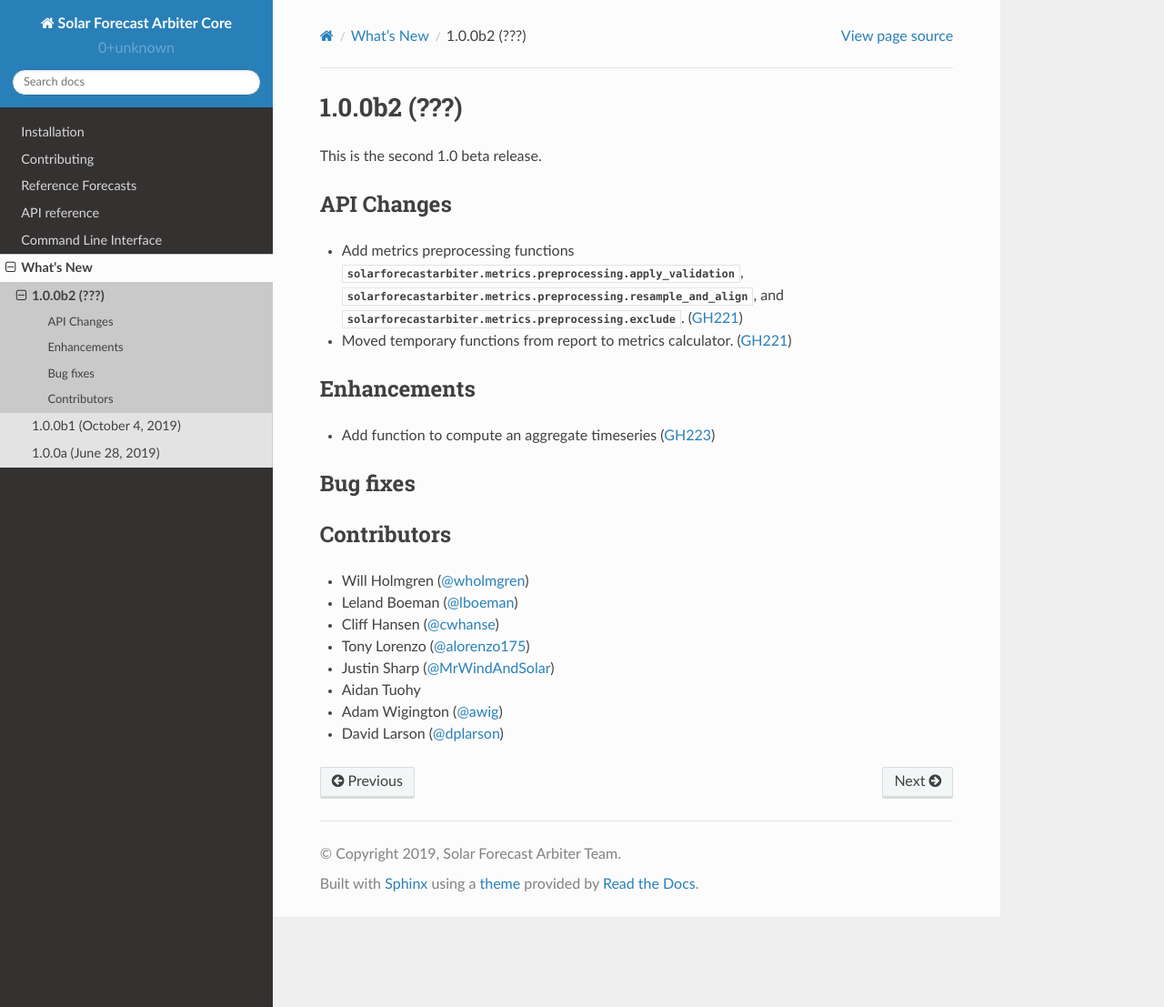
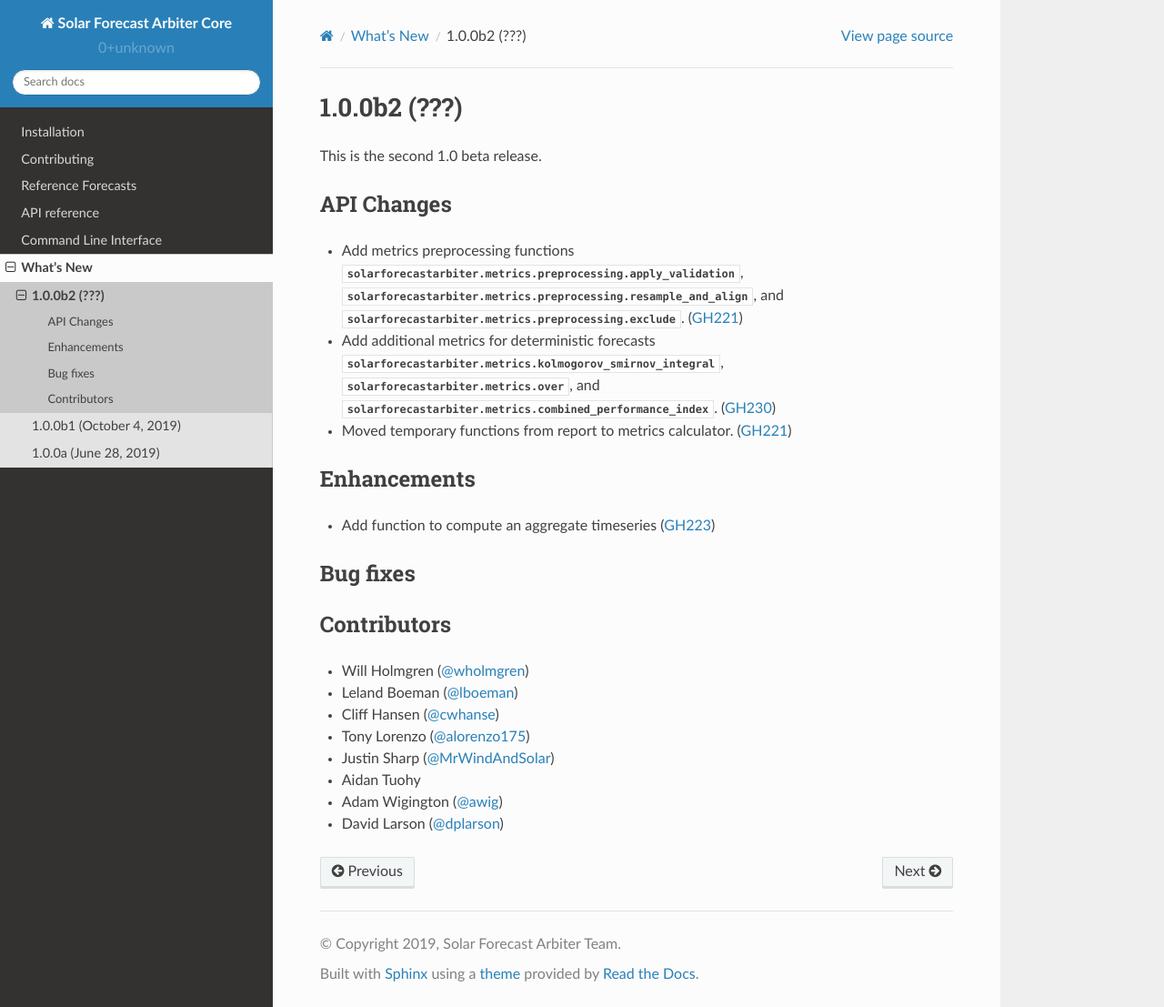
Before and after one commit to SolarArbiter/solarforecastarbiter-core, a Sphinx documentation site: the page built from docs/source/whatsnew/1.0.0b2.rst, in a window 1280 px wide and 1107 px high. Shown: the whole window at 91% size. Built offline with Sphinx 7.4.7 and the Read the Docs theme 2.0.0, drawn with Linux system fonts in a browser that asks for light colours.

Commit message:
docs/whatsnew: add KSI, OVER, CPI

```diff
--- a/docs/source/whatsnew/1.0.0b2.rst
+++ b/docs/source/whatsnew/1.0.0b2.rst
@@ -12,6 +12,10 @@ API Changes
   :py:mod:`solarforecastarbiter.metrics.preprocessing.apply_validation`,
   :py:mod:`solarforecastarbiter.metrics.preprocessing.resample_and_align`, and
   :py:mod:`solarforecastarbiter.metrics.preprocessing.exclude`. (:pull:`221`)
+* Add additional metrics for deterministic forecasts
+  :py:mod:`solarforecastarbiter.metrics.kolmogorov_smirnov_integral`,
+  :py:mod:`solarforecastarbiter.metrics.over`, and
+  :py:mod:`solarforecastarbiter.metrics.combined_performance_index`. (:pull:`230`)
 * Moved temporary functions from report to metrics calculator. (:pull:`221`)
 
 Enhancements
```
